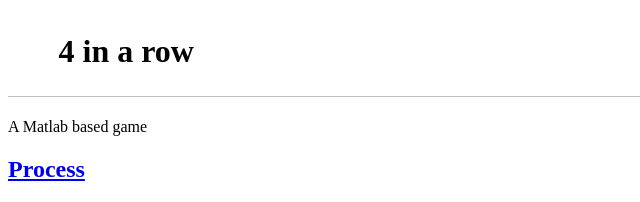
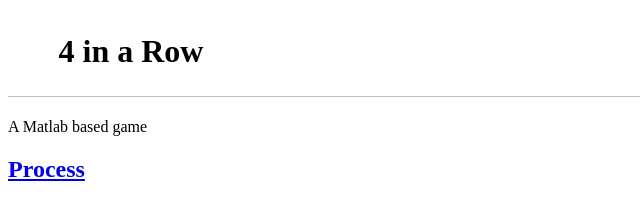
Before and after one commit to Shaikh-Abrar-Kabir/4-in-a-row, a plain HTML site: page index.html in a window 1280 px wide. Shown: the top 202 px of the page, 0-640 px from the left. Drawn offline with Linux system fonts and the light colour scheme.

Commit message:
Update index.html

```diff
--- a/index.html
+++ b/index.html
@@ -2,7 +2,7 @@
 
 
 
-4 in a row
+4 in a Row
 
 
 
```
